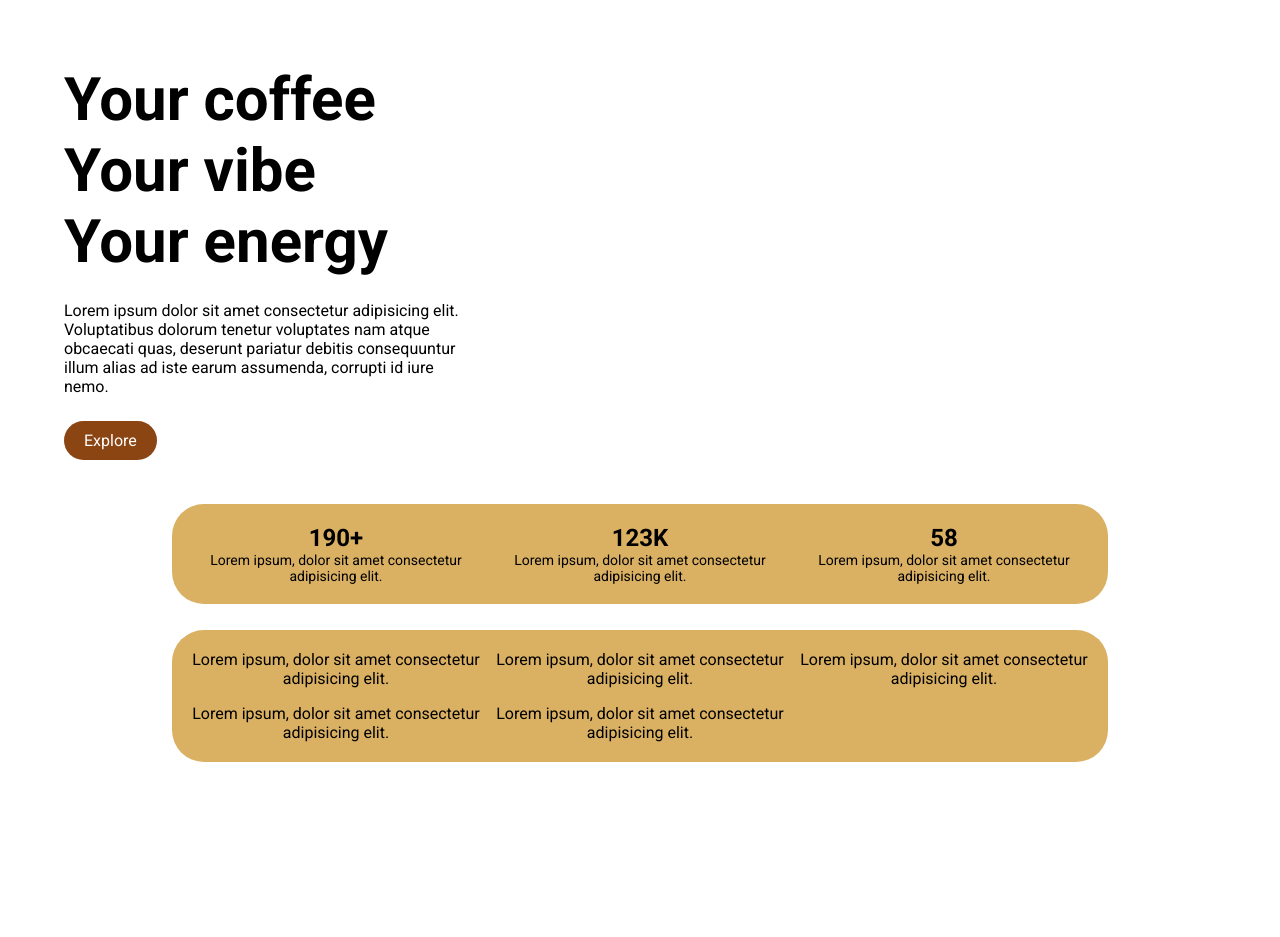
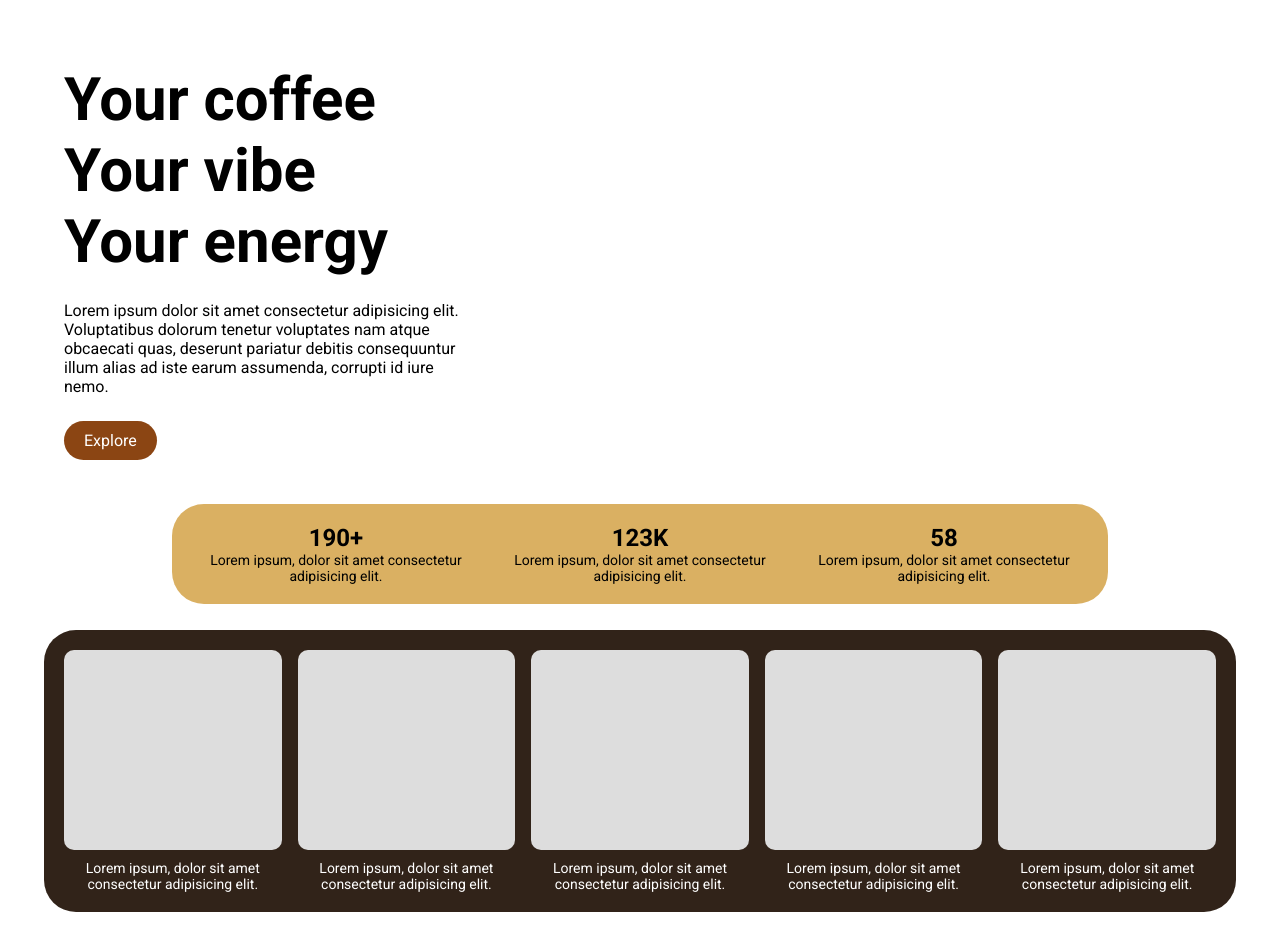
Before and after one commit to iKitzu/Proyecto-Conventional-Commits, a plain HTML site: page index.html in a window 1280 px wide. Before the commit the page ends 800 px from the top, so only its background shows below. Drawn offline with Linux system fonts and the light colour scheme.

Commit message:
style: :lipstick: Tercera Parte
Se estilizo la tercera parte de la pagina

```diff
--- a/style.css
+++ b/style.css
@@ -5,7 +5,7 @@
     margin: 0;
     padding: 0;
 }
-
+/*Primera Parte*/
 .fsection {
     margin-top: 5%;
     margin-left: 5%;
@@ -44,7 +44,7 @@
     text-align: left;
     max-width: 400px;
 }
-
+/*Segunda Parte*/
 .contenedor-ssection {
 /*
     display: flex;
@@ -78,31 +78,31 @@
     font-size: 14px;
 }
 
+/*Tercera Parte*/
+
 .contenedor-tsection {
-    background-color: rgb(218, 176, 98);
+    background-color: rgb(49, 35, 25);
     border-radius: 32px;
-
     display: grid;
-    grid-template-columns: repeat(3, 1fr);
+    grid-template-columns: repeat(5, 1fr);
     gap: 1rem;
-
     margin: 0 auto;
     padding: 20px;
-
-
     margin-top: 2%;
     margin-bottom: 2%;
-    width: 70%;
-}
-
-.contenedor-tsection {
+    width: 90%;
+    color: white;
     text-align: center;
 }
 
-.ssection-titulo {
-    font-size: 24px;
+.fake-image {
+    width: 100%;
+    height: 200px;
+    background-color: #ddd;
+    border-radius: 10px;
+    margin-bottom: 10px;
 }
 
-.ssection-mslogan {
+.tsection-mslogan {
     font-size: 14px;
 }
```
